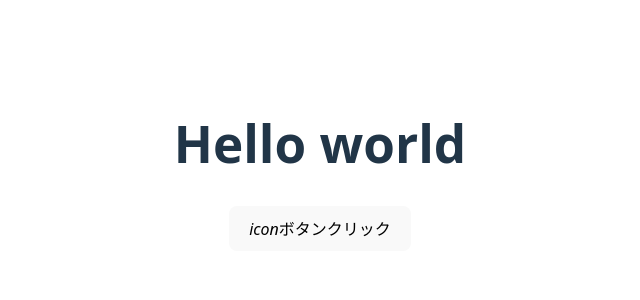
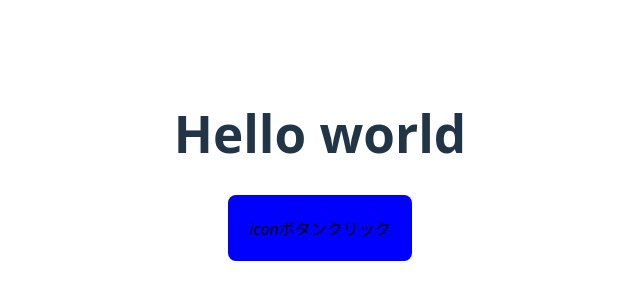
Before and after one commit to LibertyReman/react-fundamentals, a React (Vite) app: page / in a window 1280 px wide. Shown: the part 234-534 px from the top of the page, without its empty margins (320-960 px from the left). Built offline with nearby package versions, Linux system fonts and the light colour scheme.

Commit message:
ButtonのCSS Moduleを作成

```diff
--- a/src/Button.jsx
+++ b/src/Button.jsx
@@ -1,3 +1,5 @@
+import styles from "./Button.module.css";
+
 // 親コンポーネントから子コンポーネントへ値を渡す仕組み
 // 属性や子要素、イベントなどを親コンポーネントから渡せる
 function Button(props) {
@@ -10,7 +12,7 @@ function Button(props) {
   // returnの中でHTMLを書く
   return (
     // iやspanタグはbuttonの子要素のため空のフラグメントは不要
-    <button type={type} disabled={disabled} onClick={onClick}>
+    <button className={styles.buttonInner} type={type} disabled={disabled} onClick={onClick}>
       <i>icon</i>
       {children}
     </button>
--- /dev/null
+++ b/src/Button.module.css
@@ -0,0 +1,12 @@
+.button {
+  padding: 10px 20px;
+  background: #f00;
+  color: #fff;
+}
+
+
+/* ハイフンを使わずキャメルケースを使うこと */
+.buttonInner {
+  padding: 20px;
+  background: blue;
+}
```
